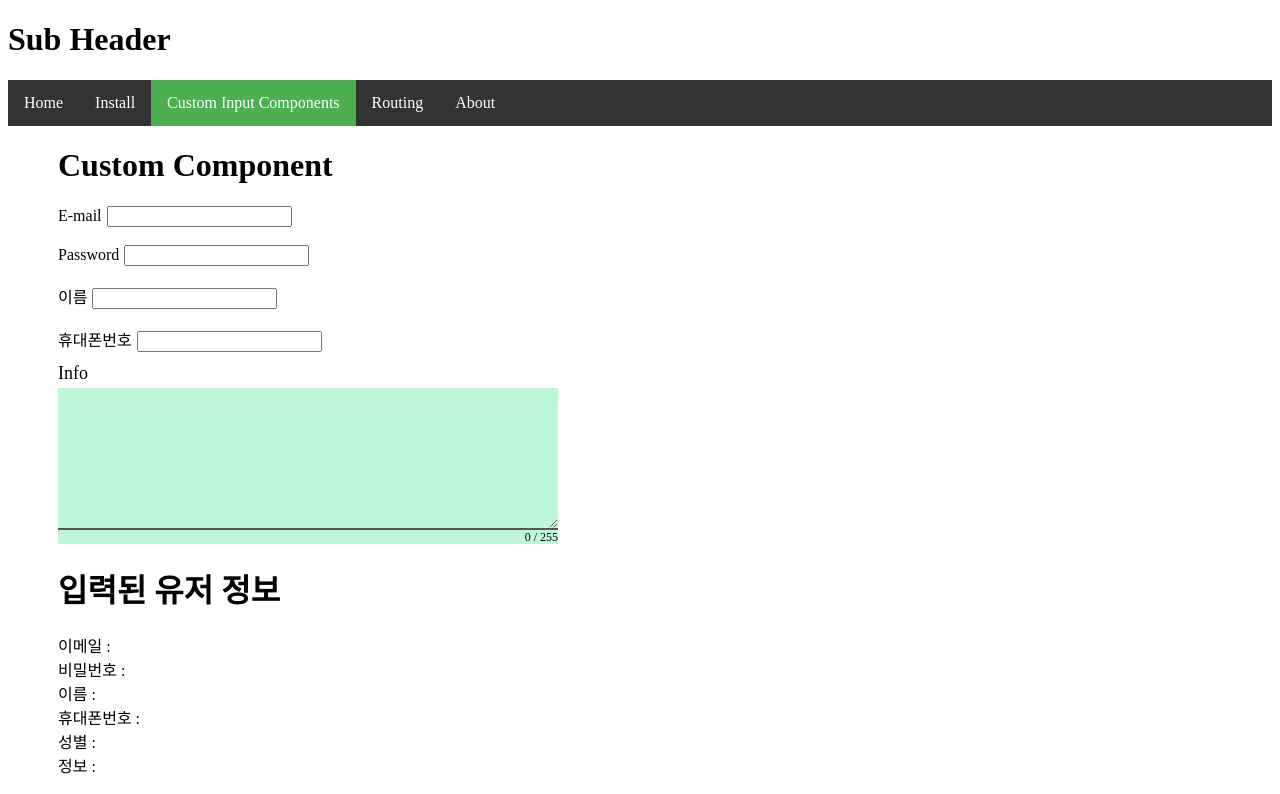
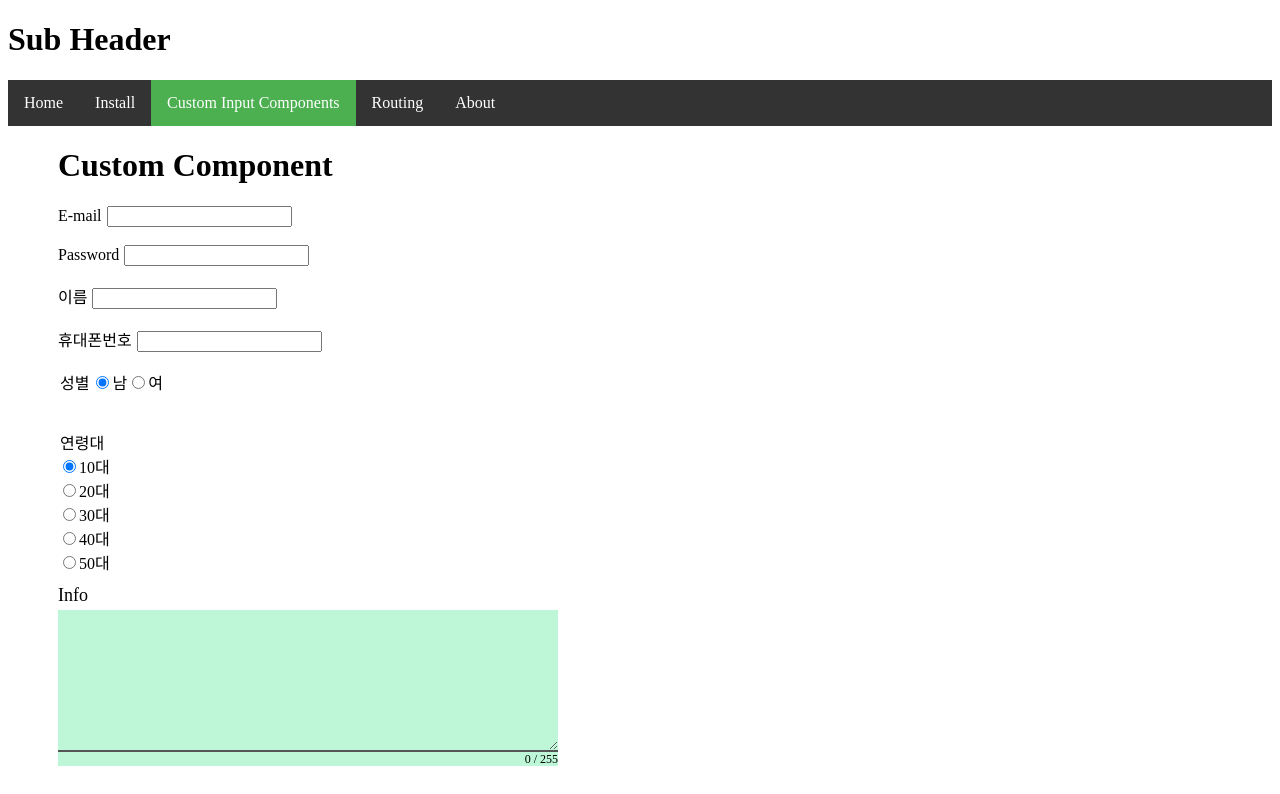
Before and after one commit to Envy-Kim/Vue-Tutorial-Project, a Vue app: page /create in a window 1280 px wide. Shown: the top 794 px of the page. Built offline with nearby package versions, Linux system fonts and the light colour scheme.

Commit message:
Add Radio 컴포넌트

```diff
--- /dev/null
+++ b/src/components/VRadio.vue
@@ -0,0 +1,39 @@
+<template>
+  <div>
+    <input type="radio"
+           :id="id"
+           :name="name"
+           :value="value"
+           :checked="checked" >
+    <label :for="id">{{ label }}</label>
+  </div>
+</template>
+
+<script>
+export default {
+  name: "VRadio",
+  props: {
+    id: {
+      type: String,
+    },
+    name: {
+      type: String,
+    },
+    value: {
+      type: String,
+    },
+    label: {
+      type: String,
+    },
+    checked: {
+      type: Boolean,
+      default: false,
+    },
+  },
+  methods: {
+  },
+}
+</script>
+
+<style scoped>
+</style>
--- /dev/null
+++ b/src/components/VRadioGroup.vue
@@ -0,0 +1,37 @@
+<template>
+  <div class='radio-group' :class="type" @input="setVal">
+    <legend>{{label}}</legend>
+    <slot/>
+  </div>
+</template>
+
+<script>
+export default {
+  name: "VRadioGroup",
+  props: {
+    name: {
+      type: String,
+    },
+    label: {
+      type: String,
+    },
+    type: {
+      type: String,
+      default: 'rows'
+    },
+  },
+  methods: {
+    setVal($event) {
+      console.log($event.target.value);
+      this.$emit('input', $event.target.value)
+    },
+  },
+}
+</script>
+
+<style scoped>
+ .radio-group.rows {
+   display: flex;
+   align-items: center;
+ }
+</style>
--- a/src/pages/create.vue
+++ b/src/pages/create.vue
@@ -12,7 +12,24 @@
           <v-input id="name" name="name" label="이름" v-model="user.name" :rules=rules.name />
           <br/>
           <v-input id="phone" name="phone" label="휴대폰번호" v-model="user.phone" :rules=rules.phone />
+          <br/>
+
+          <v-radio-group label="성별" v-model="user.gender" >
+              <v-radio id="gender1" name="gender" value="1" label="남" :checked="true" />
+              <v-radio id="gender2" name="gender" value="2" label="여" />
+          </v-radio-group>
           <br/><br/>
+
+
+          <v-radio-group label="연령대" type="cols" v-model="user.age" >
+            <v-radio id="age1" name="age" value="10" label="10대" :checked="true" />
+            <v-radio id="age2" name="age" value="20" label="20대" />
+            <v-radio id="age3" name="age" value="30" label="30대" />
+            <v-radio id="age4" name="age" value="40" label="40대" />
+            <v-radio id="age5" name="age" value="50" label="50대" />
+          </v-radio-group>
+          <br/><br/>
+
           <v-textarea id="info" name="info" label="Info" value=""
                       :width="500" backgroundColor="#bdf7d7" v-model="user.info" :rules=rules.info ></v-textarea>
         </div>
@@ -23,7 +40,8 @@
           비밀번호 : {{user.password}}<br/>
           이름 : {{user.name}}<br/>
           휴대폰번호 : {{user.phone}}<br/>
-          성별 : {{user.gender}}<br/>
+          성별 : {{ (user.gender === '1') ? '남' : '여'}}<br/>
+          연령대 : {{ user.age }}대<br/>
           정보 : {{user.info}}<br/>
         </div>
       </div>
@@ -35,18 +53,21 @@
 import SubLayout from "@/components/layouts/sub/index"
 import VInput from "@/components/VInput"
 import VTextarea from "@/components/VTextarea"
+import VRadioGroup from "@/components/VRadioGroup";
+import VRadio from "@/components/VRadio";
 
 export default {
   name: "Create",
-  components: {SubLayout, VInput, VTextarea},
+  components: { SubLayout, VInput, VTextarea, VRadioGroup, VRadio },
   data: () => ({
     user: {
       name: '',
       email: '',
       password: '',
       phone: '',
-      gender: '',
+      gender: '1',
       info: '',
+      age: '10',
     },
     rules: {
       email: [
```
